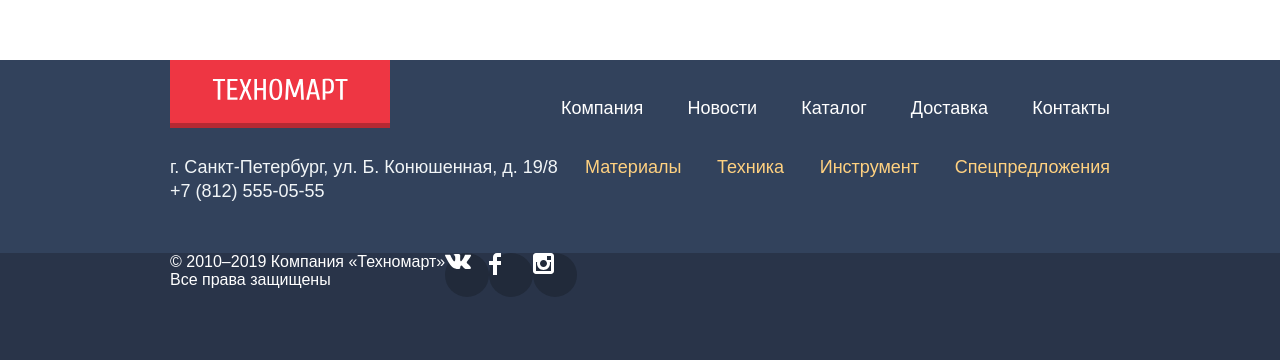
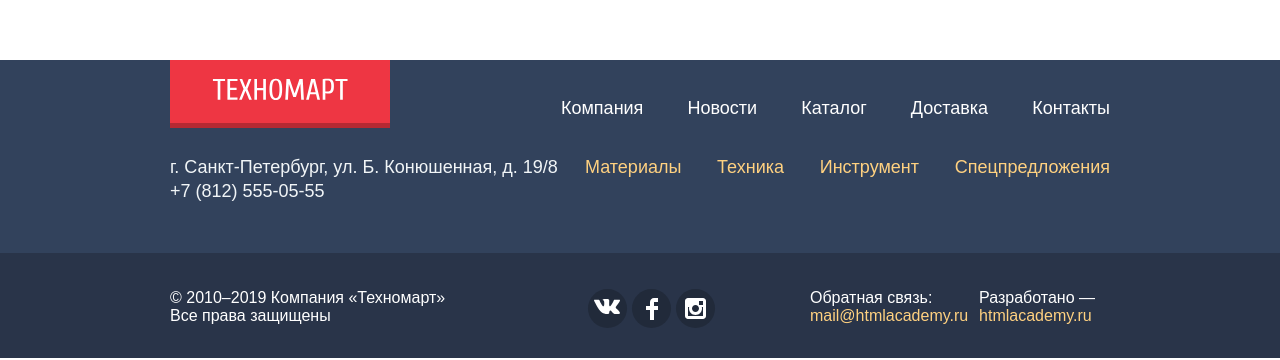
Before and after one commit to maskyy/technomart, a plain HTML site: page index.html in a window 1280 px wide. Shown: the part 2836-3196 px from the top of the page. Drawn offline with Linux system fonts and the light colour scheme; a web font is replaced by a local one.

Commit message:
Finish working on footer

```diff
--- a/assets/css/style.css
+++ b/assets/css/style.css
@@ -27,17 +27,17 @@ li {
 }
 
 /* Логотип */
-.logo-header {
+.logo {
     background: var(--basic-red);
     box-shadow: 0 5px #b52933;
     width: 220px;
 }
 
-.logo-header:active {
+.menu-container .logo:active {
     background: var(--error);
     box-shadow: 0 5px #8d1e26;
 }
-.logo-header img {
+.logo img {
     display: block;
     margin: 12px auto auto;
 }
@@ -254,10 +254,8 @@ li {
 }
 
 /* Подвал */
-
 .footer {
     background: var(--another-blue-2);
-    height: 300px; /* FIXME */
 }
 
 /* Логотип, верх навигации */
@@ -269,7 +267,7 @@ li {
     width: 940px;
 }
 
-.footer-top .logo-header img {
+.footer-top .logo img {
     margin: 20px auto 25px;
     transform: scale(1.26);
 }
@@ -312,7 +310,8 @@ li {
 }
 
 
-.footer-nav-bottom li a {
+.footer-nav-bottom li a,
+.feedback a {
     color: var(--special-yellowlight);
 }
 
@@ -323,8 +322,9 @@ li {
 
 .footer-bottom {
     display: flex;
-    height: 107px; /* FIXME */
+    justify-content: space-between;
     margin: auto;
+    padding: 36px 0 27px;
     width: 940px;
 }
 
@@ -334,11 +334,35 @@ li {
 
 .social-buttons {
     display: flex;
+    gap: 5px;
+    margin-left: 48px;
 }
 
-.social-buttons li {
+.social-buttons a {
     background: var(--another-blue-4);
+    display: inline-block;
     border-radius: 50%;
-    height: 44px;
-    width: 44px;
+    height: 39px;
+    width: 39px;
 }
+
+.social-buttons a:hover {
+    background: var(--basic-red);
+}
+
+.social-buttons img {
+    display: block;
+    margin: auto;
+    padding-top: 9px;
+}
+
+.feedback {
+    color: #fff;
+    display: flex;
+    justify-content: space-between;
+    width: 300px;
+}
+
+.feedback p:last-child {
+    margin-right: 15px;
+}
--- a/index.html
+++ b/index.html
@@ -19,7 +19,7 @@
     <header class="header">
         <div class="menu">
             <div class="menu-container">
-                <a class="logo-header" href="#">
+                <a class="logo" href="#">
                     <img src="assets/images/text-header.svg" alt="Техномарт">
                 </a>
                 <form action="#" class="search-form">
@@ -93,13 +93,13 @@
     <div style="height: 2531px;"></div>
     <footer class="footer">
         <div class="footer-top">
-            <a class="logo-header" href="#">
+            <div class="logo">
                 <img src="assets/images/text-header.svg" alt="Техномарт">
-            </a>
+            </div>
             <ul class="footer-nav">
                 <li><a href="#" class="paragraph-2">Компания</a></li>
                 <li><a href="#" class="paragraph-2">Новости</a></li>
-                <li><a href="#" class="paragraph-2">Каталог</a></li>
+                <li><a href="catalog.html" class="paragraph-2">Каталог</a></li>
                 <li><a href="#" class="paragraph-2">Доставка</a></li>
                 <li><a href="#" class="paragraph-2">Контакты</a></li>
             </ul>
@@ -127,6 +127,16 @@
                     <li><a href="#"><img src="assets/images/icons/social/fb.svg" alt="FB"></a></li>
                     <li><a href="#"><img src="assets/images/icons/social/insta.svg" alt="INST"></a></li>
                 </ul>
+                <div class="feedback">
+                    <p class="paragraph-3">
+                        Обратная связь:<br>
+                        <a class="paragraph-3" href="mailto:mail@htmlacademy.ru">mail@htmlacademy.ru</a>
+                    </p>
+                    <p class="paragraph-3">
+                        Разработано —<br>
+                        <a class="paragraph-3" href="https://htmlacademy.ru">htmlacademy.ru</a>
+                    </p>
+                </div>
             </div>
         </div>
     </footer>
```
